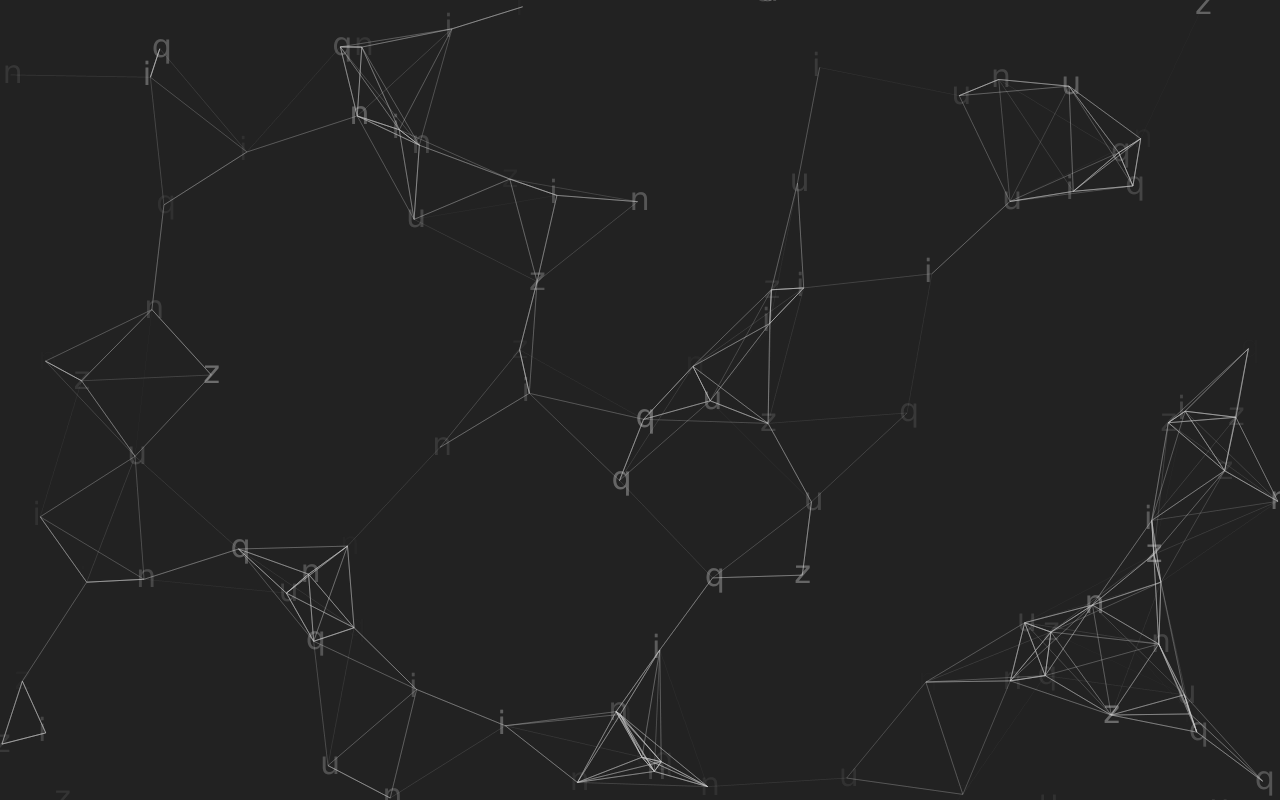
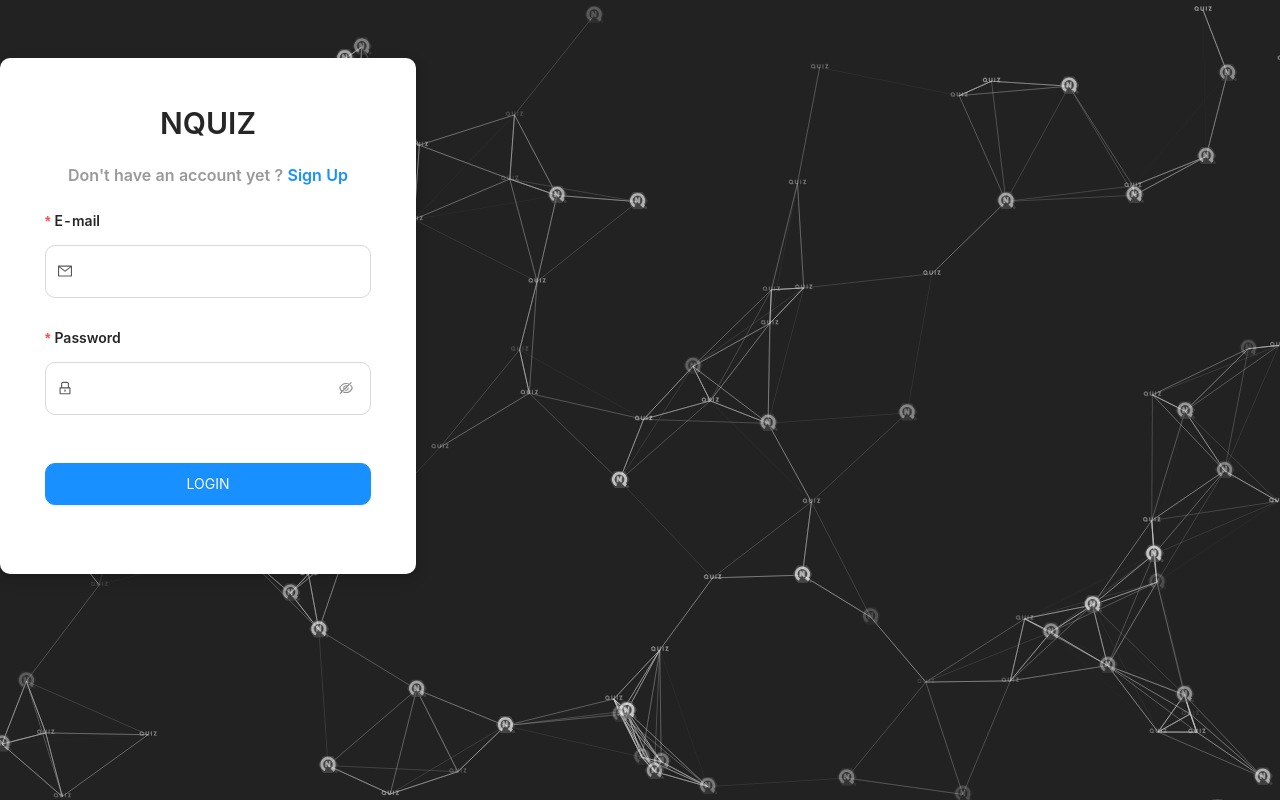
Before and after one commit to toihocweb/NQuiz-Client, a Next.js app: page /login in a window 1280 px wide. Before the commit this address had no page. Built offline with nearby package versions, Linux system fonts and the light colour scheme.

Commit message:
design login ui and login page
refactor auth form(register & login) style to global style

```diff
--- a/pages/register/index.tsx
+++ b/pages/login.tsx
@@ -1,20 +1,20 @@
 import { Col, Row } from "antd";
 import Head from "next/head";
-import RegisterForm from "../../src/components/RegisterForm/RegisterForm";
+import LoginForm from "../src/components/LoginForm/LoginForm";
 
-const RegisterPage = () => {
+const LoginPage = () => {
   return (
     <>
       <Head>
-        <title>NQuiz | Signup</title>
+        <title>NQuiz | Login</title>
       </Head>
       <Row gutter={[16, 16]} justify="center" align="middle">
-        <Col style={{ margin: "2.625rem 0" }} xs={20} sm={20} md={20} lg={8}>
-          <RegisterForm />
+        <Col style={{ margin: "3.625rem 0" }} xs={20} sm={20} md={20} lg={8}>
+          <LoginForm />
         </Col>
       </Row>
     </>
   );
 };
 
-export default RegisterPage;
+export default LoginPage;
--- /dev/null
+++ b/src/components/LoginForm/LoginForm.tsx
@@ -0,0 +1,83 @@
+import { LockOutlined, MailOutlined } from "@ant-design/icons";
+import { Button, Card, Form, Input, Typography } from "antd";
+import { useForm } from "antd/lib/form/Form";
+import Link from "next/link";
+import React from "react";
+
+const formItemLayout = {
+  labelCol: {
+    span: 24,
+  },
+  wrapperCol: {
+    span: 24,
+  },
+};
+
+const tailFormItemLayout = {
+  wrapperCol: {
+    span: 24,
+  },
+};
+
+const LoginForm = () => {
+  const [form] = useForm();
+
+  const onFinish = () => {};
+  return (
+    <Card className="auth_card">
+      <Typography.Title level={2}>NQUIZ</Typography.Title>
+      <Typography.Title level={5}>
+        Don't have an account yet ? <Link href="/register">Sign Up</Link>
+      </Typography.Title>
+      <Form
+        {...formItemLayout}
+        form={form}
+        onFinish={onFinish}
+        scrollToFirstError={true}
+        className="auth_card__form"
+      >
+        <Form.Item
+          name="email"
+          label="E-mail"
+          rules={[
+            {
+              type: "email",
+              message: "Invalid E-mail",
+            },
+            {
+              required: true,
+              message: "Please type in your E-mail",
+            },
+          ]}
+          hasFeedback
+        >
+          <Input prefix={<MailOutlined className="site-form-item-icon" />} />
+        </Form.Item>
+
+        <Form.Item
+          name="password"
+          label="Password"
+          rules={[
+            {
+              required: true,
+              message: "Please type in your password",
+            },
+          ]}
+          hasFeedback
+        >
+          <Input.Password
+            prefix={<LockOutlined className="site-form-item-icon" />}
+          />
+        </Form.Item>
+
+        <Form.Item {...tailFormItemLayout}>
+          <Button type="primary" htmlType="submit">
+            LOGIN
+          </Button>
+        </Form.Item>
+      </Form>
+    </Card>
+  );
+};
+
+export default LoginForm;
--- a/src/components/ParticlesContainer/ParticlesContainer.tsx
+++ b/src/components/ParticlesContainer/ParticlesContainer.tsx
@@ -28,11 +28,12 @@ const ParticlesContainer: React.FC<ParticlesContainerProps> = ({
             },
             onHover: {
               enable: true,
-              mode: "repulse",
+              mode: "bubble",
               parallax: {
                 force: 60,
               },
             },
+            resize: true,
           },
           modes: {
             bubble: {
@@ -89,13 +90,18 @@ const ParticlesContainer: React.FC<ParticlesContainerProps> = ({
           },
           shape: {
             options: {
-              character: {
-                value: ["n", "q", "u", "i", "z"],
-                font: "Verdana",
-                style: "",
-                weight: "400",
-                fill: true,
-              },
+              image: [
+                {
+                  src: "/images/icons/nquiz_particle.png",
+                  width: 64,
+                  height: 64,
+                },
+                {
+                  src: "/images/icons/nquiz_text.png",
+                  width: 128,
+                  height: 128,
+                },
+              ],
               polygon: {
                 nb_sides: 5,
               },
@@ -103,10 +109,10 @@ const ParticlesContainer: React.FC<ParticlesContainerProps> = ({
                 nb_sides: 5,
               },
             },
-            type: "character",
+            type: "image",
           },
           size: {
-            value: 16,
+            value: 12,
             animation: {
               minimumValue: 10,
               speed: 10,
--- a/styles/global.scss
+++ b/styles/global.scss
@@ -3,6 +3,7 @@
   margin: 0px auto;
 }
 
+//style for particles motion background
 #tsparticles {
   position: fixed;
   top: 0;
@@ -33,3 +34,55 @@ body {
     }
   }
 }
+
+//global styles for auth form
+.auth {
+  &_card {
+    border-radius: 0.625rem !important;
+    padding: 1.25rem !important;
+    border-color: transparent !important;
+    box-shadow: 0 1px 2px -2px rgba(0, 0, 0, 0.16),
+      0 3px 6px 0 rgba(0, 0, 0, 0.12), 0 5px 12px 4px rgba(0, 0, 0, 0.09) !important;
+    h2,
+    h5 {
+      text-align: center;
+    }
+    h5 {
+      padding-bottom: 10px;
+      color: #999 !important;
+    }
+    span[class^="ant-typography"] {
+      display: flex;
+      width: 100%;
+      justify-content: flex-end;
+    }
+    .ant-alert {
+      border-radius: 10px !important;
+      margin-bottom: 20px;
+    }
+    &__form {
+      label {
+        font-weight: 600;
+      }
+      .ant-input-affix-wrapper,
+      .ant-select-selector {
+        padding: 0.6rem 1rem;
+        border-radius: 10px !important;
+      }
+      .ant-select-selector {
+        height: 43px !important;
+        padding: 0.3rem 1rem !important;
+      }
+      .anticon {
+        padding-right: 5px;
+      }
+      button {
+        margin-top: 24px;
+        height: auto;
+        width: 100%;
+        padding: 0.6rem 1.25rem;
+        border-radius: 0.625rem;
+      }
+    }
+  }
+}
```
Also changed, not shown: src/components/RegisterForm/RegisterForm.module.scss (deleted, +0 -45 lines), src/components/RegisterForm/RegisterForm.tsx (+7 -6 lines), public/images/icons/nquiz_particle.png (added), public/images/icons/nquiz_text.png (added).
